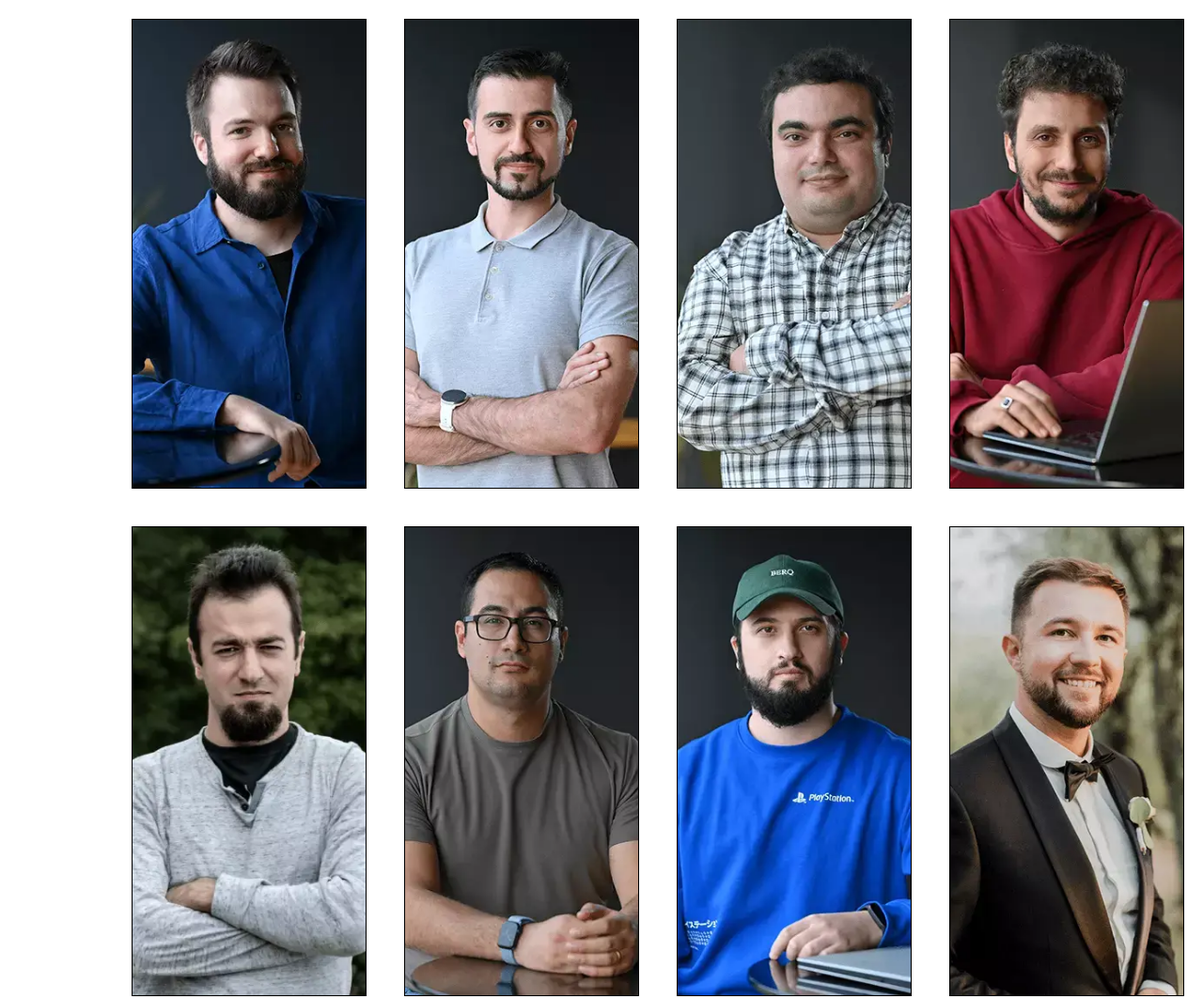
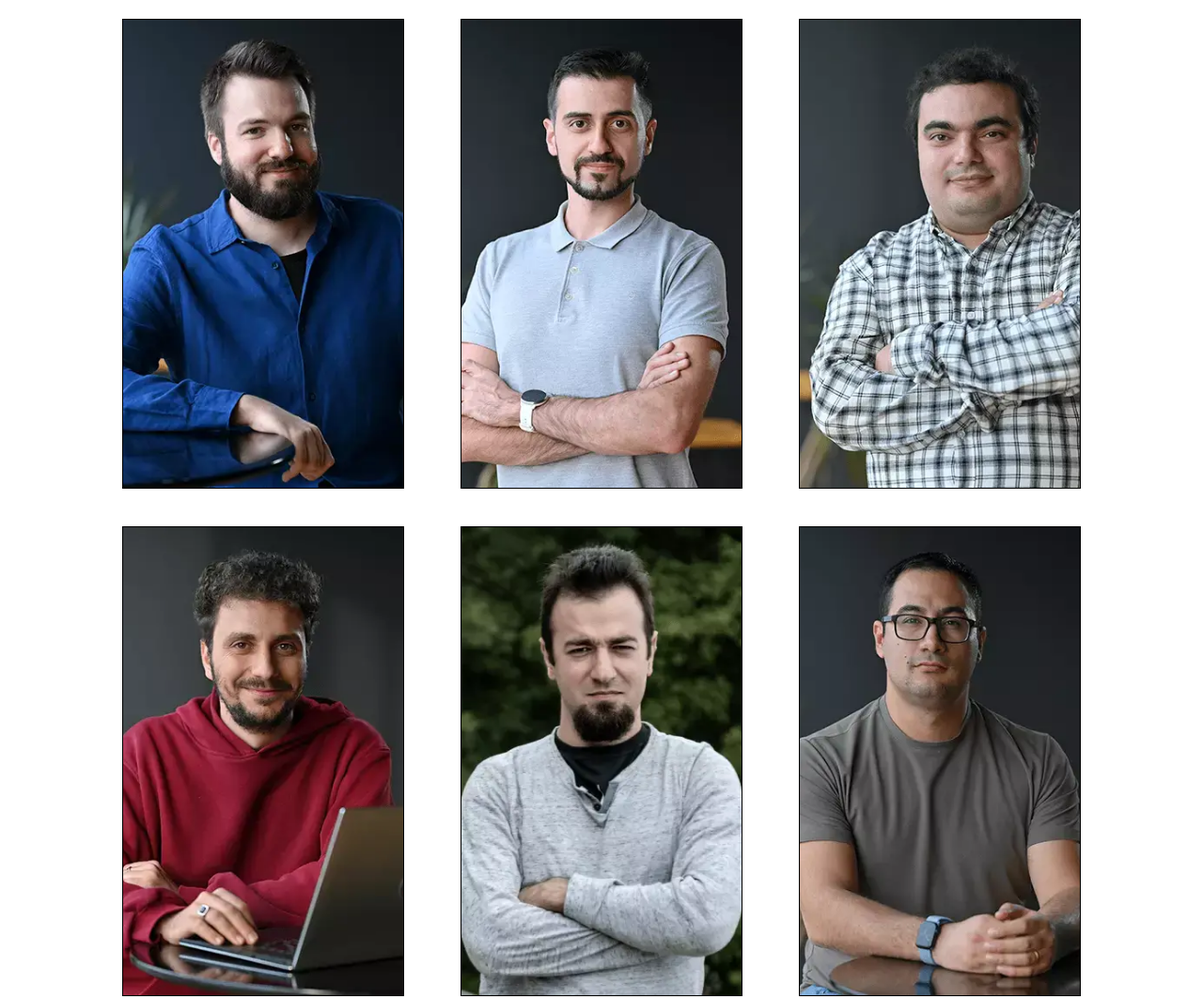
Before and after one commit to ArtyomSukiasyan/flip-cards, a plain HTML site: page index.html in a window 1280 px wide. Shown: the top 1063 px of the page at 94% size. Drawn offline with Linux system fonts and the light colour scheme.

Commit message:
feat: changes justify content and margin

```diff
--- a/index.css
+++ b/index.css
@@ -7,14 +7,15 @@
 .container {
   display: flex;
   flex-wrap: wrap;
-  justify-content: end;
-  max-width: 1440px;
+  justify-content: space-evenly;
+  max-width: 1080px;
+  margin: 0 auto;
 }
 
 .card {
   position: relative;
-  margin: 20px 20px;
-  width: 250px;
+  margin: 20px 30px;
+  width: 300px;
   height: 500px;
   background: #fff;
   transition: 1s;
```
